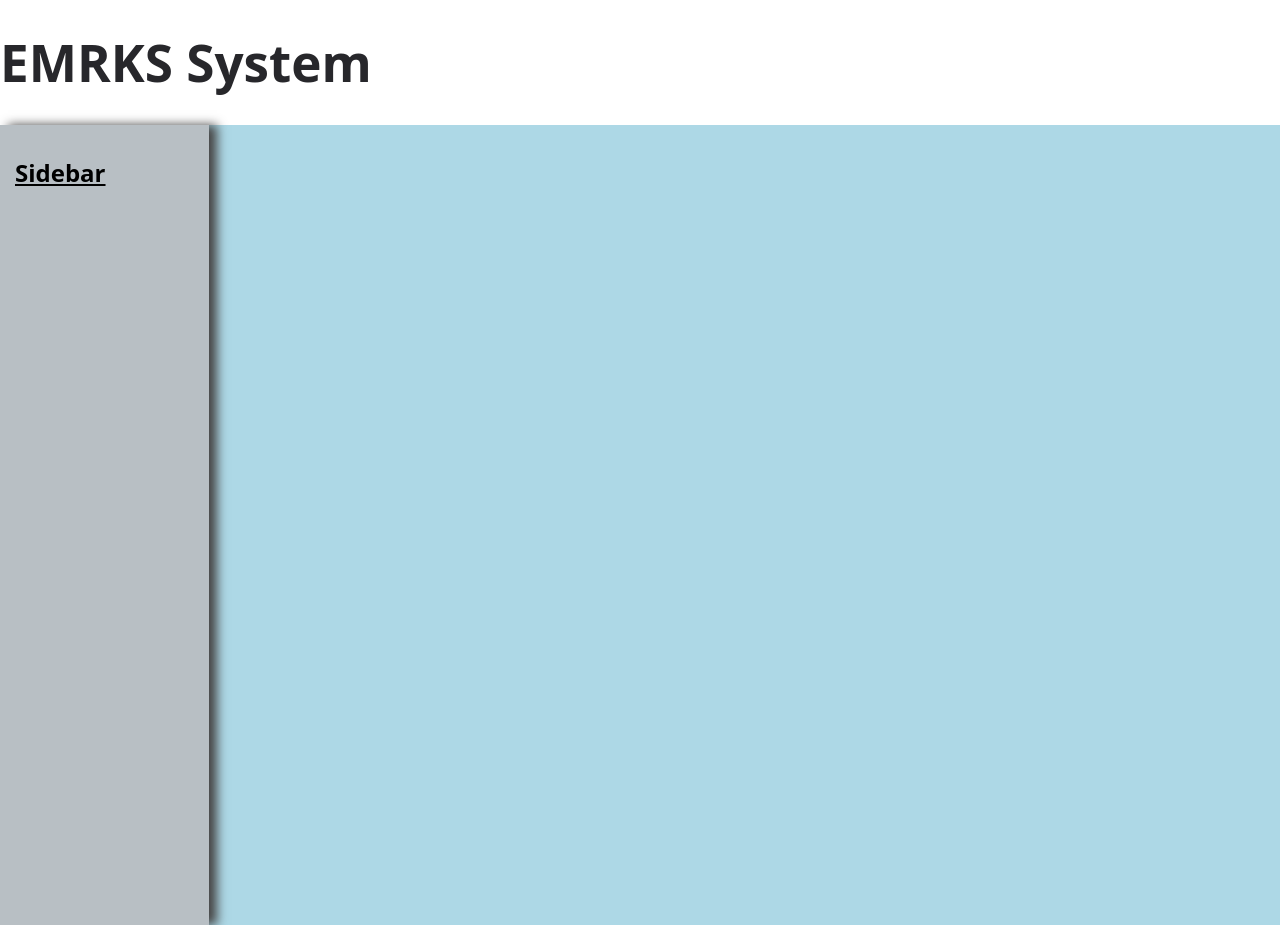
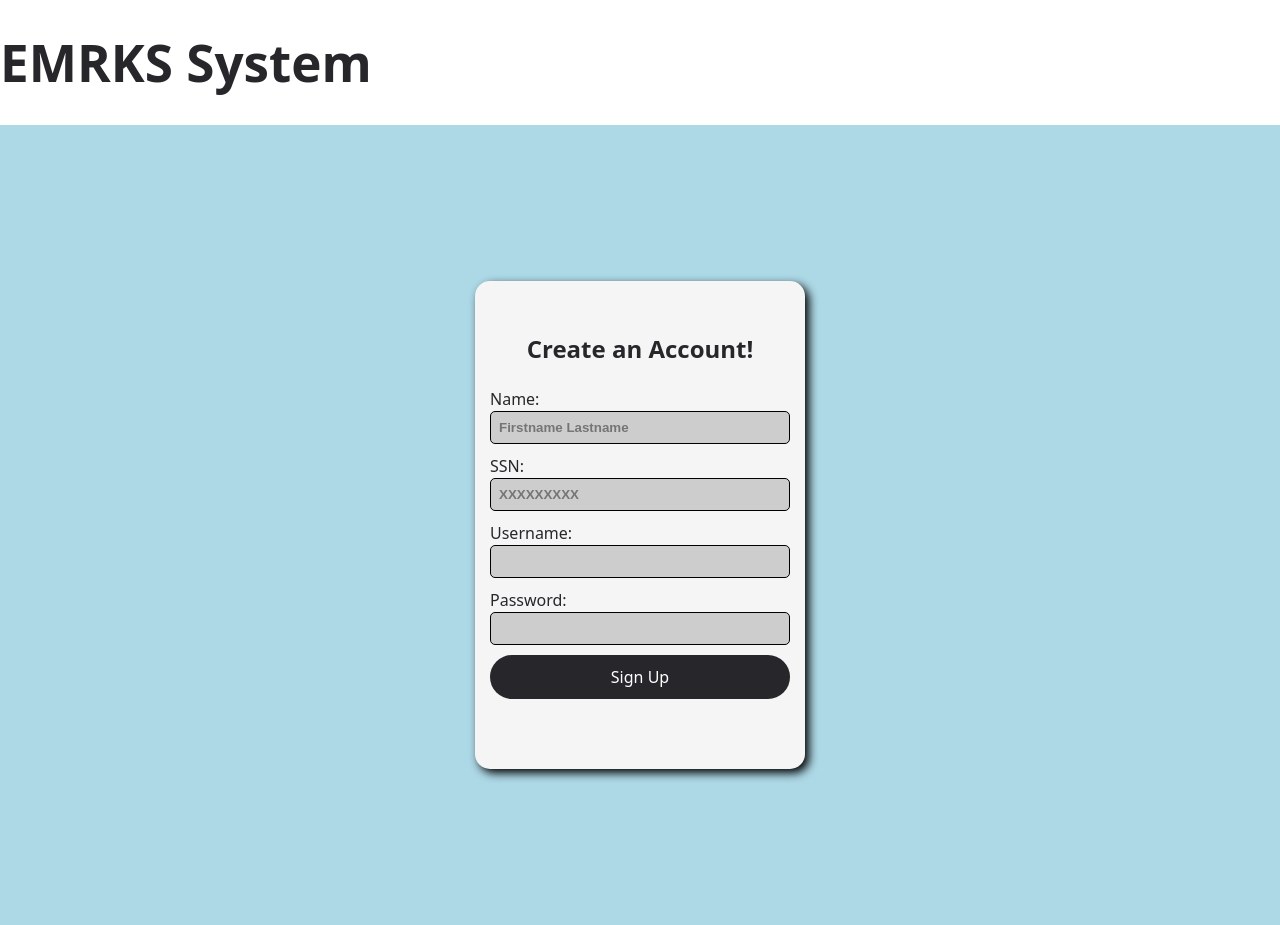
Before and after one commit to jbaremoney/emrks455, a React (Vite) app in the folder emrks455/client/: page / in a window 1280 px wide. Built offline with nearby package versions, Linux system fonts and the light colour scheme.

Commit message:
added create account page
Patient can create account if they dont have one.

```diff
--- a/emrks455/client/src/App.jsx
+++ b/emrks455/client/src/App.jsx
@@ -42,13 +42,15 @@ import TestDoctors from './pages/TestDoctors';
 import TestNotes from './pages/TestNotes';
 import TestPrescriptions from './pages/TestPrescriptions';
 import LoginPage from './pages/LoginPage'
+import CreateAccountPage from './pages/CreateAccountPage';
 import HomePage from './pages/HomePage'
+
 
 function App() {
   return (
-    <div >
+    <div>
       <h1>EMRKS System</h1>
-      <HomePage />
+      <CreateAccountPage />
     </div>
   );
 }
--- a/emrks455/client/src/index.css
+++ b/emrks455/client/src/index.css
@@ -39,18 +39,6 @@ h2 {
   color: #27272b;
 }
 
-.fixed-button {
-  border-radius: 8px;
-  border: 1px solid transparent;
-  padding: 0.6em 1.2em;
-  font-size: 1em;
-  font-weight: 500;
-  font-family: inherit;
-  color: #ffffff;
-  background-color: #1a1a1a;
-  cursor: pointer;
-  transition: border-color 0.25s;
-}
 
 button {
   border-radius: 8px;
@@ -94,14 +82,15 @@ button:focus-visible {
 #sidebar {
   display: flex;
   height: 100vh;
-  width: 250px;
+  width: 220px;
   justify-content: left;
   align-items: left;
-  background-color: #b8bfc4;
+  background-color: #aab0b4;
   position: relative;
   z-index: 1;
-  box-shadow: 8px 0px 10px rgb(70, 69, 69);
+  box-shadow: 3px 0px 10px rgb(62, 61, 61);
 }
+
 
 .textfield {
   color: #000000;
@@ -117,3 +106,16 @@ button:focus-visible {
   box-shadow: 4px 4px 10px black;
   padding: 30px 15px 70px 15px;
 }
+
+.fixed-button {
+  border-radius: 8px;
+  border: 1px solid transparent;
+  padding: 0.6em 1.2em;
+  font-size: 1em;
+  font-weight: 500;
+  font-family: inherit;
+  color: #ffffff;
+  background-color: #27272b;
+  cursor: pointer;
+  transition: border-color 0.25s;
+}
--- /dev/null
+++ b/emrks455/client/src/pages/CreateAccountPage.jsx
@@ -0,0 +1,58 @@
+import React, { useState } from 'react';
+
+function CreateAccountPage() {
+    const [name, setName] = useState('');
+    const [ssn, setSsn] = useState('');
+    const [username, setUsername] = useState('');
+    const [password, setPassword] = useState('');
+
+    const handleCreateAccount = (e) => {
+      e.preventDefault();
+      console.log('Creating account with:', { username, password });
+      // TODO: Send POST request to backend to create the account
+    };
+    return (
+        <div style={{ display: 'flex', height: '100vh', width: '100vw', justifyContent: 'center', alignItems: 'center', backgroundColor: 'lightblue' }}>
+          <form className = 'wrapper' onSubmit={handleCreateAccount} style={{ display: 'flex', flexDirection: 'column', width: '300px' }}>
+            <h2 style={{textAlign: 'center'}}> Create an Account!</h2>
+            <p style={{ color: '#27272b', margin: '0px'}}>Name:</p>
+            <input className='textfield'
+                type="text"
+                placeholder="Firstname Lastname"
+                value={name}
+                onChange={(e) => setName(e.target.value)}
+                required
+                style={{ marginBottom: '10px', padding: '8px' }}
+            />
+            <p style={{ color: '#27272b', margin: '0px'}}>SSN:</p>
+            <input className='textfield'
+                type="password"
+                placeholder="XXXXXXXXX"
+                value={ssn}
+                onChange={(e) => setSsn(e.target.value)}
+                required
+                style={{ marginBottom: '10px', padding: '8px' }}
+            />
+            <p style={{ color: '#27272b', margin: '0px'}}>Username:</p>
+            <input className='textfield'
+                type="text"
+                value={username}
+                onChange={(e) => setUsername(e.target.value)}
+                required
+                style={{ marginBottom: '10px', padding: '8px' }}
+            />
+            <p style={{ color: '#27272b', margin: '0px'}}>Password:</p>
+            <input className='textfield'
+                type="password"
+                value={password}
+                onChange={(e) => setPassword(e.target.value)}
+                required
+                style={{ marginBottom: '10px', padding: '8px' }}
+            />
+            <button class="fixed-button" type="submit" style={{ padding: '10px', borderRadius: '25px' }}>Sign Up</button>
+          </form>
+        </div>
+    )
+}
+
+export default CreateAccountPage;
--- a/emrks455/client/src/pages/HomePage.jsx
+++ b/emrks455/client/src/pages/HomePage.jsx
@@ -1,21 +1,52 @@
-import React, { useState } from 'react';
-import { Calendar, momentLocalizer } from 'react-big-calendar';
-import { parse, startOfWeek, getDay } from 'date-fns';
+import React from 'react';
+import { Calendar, dateFnsLocalizer } from 'react-big-calendar';
+import format from 'date-fns/format';
+import parse from 'date-fns/parse';
+import startOfWeek from 'date-fns/startOfWeek';
+import getDay from 'date-fns/getDay';
+import enUS from 'date-fns/locale/en-US';
 import 'react-big-calendar/lib/css/react-big-calendar.css';
+
+const locales = {
+  'en-US': enUS,
+};
+
+const localizer = dateFnsLocalizer({
+  format,
+  parse,
+  startOfWeek,
+  getDay,
+  locales,
+});
+
+const events = [
+  {
+    title: 'Test Appointment',
+    start: new Date(2025, 4, 2, 10, 0),
+    end: new Date(2025, 4, 2, 11, 0),
+  },
+];
 
 function HomePage() {
   return (
-    <div style={{ display: 'flex', height: '100vh', width: '100vw', justifyContent: 'left', alignItems: 'left',}}>
-      <div id="sidebar" style={{}}>
-        <h2 style={{padding: '10px 10px 10px 15px', color:'black', textDecorationLine: 'underline'}}>Sidebar</h2>
+    <div style={{ display: 'flex', height: '100vh', width: '100vw' }}>
+      <div id="sidebar" >
+        <h2 style={{ padding: '10px 10px 10px 15px', color: '#27272b', textDecorationLine: 'underline'}}> Sidebar </h2>
       </div>
 
-      <div style={{ display: 'flex', height: '100vh', width: '100vw', justifyContent: 'center', alignItems: 'center', backgroundColor: 'lightblue' }}>
-
+      <div style={{flex: 1, backgroundColor: 'lightblue', padding: '20px', overflowY: 'auto' }}>
+        <h1 style={{ padding: "0 0 0 20px",color: '#27272b' }}>Calendar</h1>
+        <Calendar
+          localizer={localizer}
+          events={events}
+          startAccessor="start"
+          endAccessor="end"
+          views={['month', 'week', 'day', 'agenda']}
+          defaultView="month"
+          style={{ height: 600, margin: '10px 10px 10px 20px', backgroundColor: 'white', color:"gray", borderRadius: '8px' }}
+        />
       </div>
-
     </div>
-
   );
 }
 
--- a/emrks455/client/src/pages/LoginPage.jsx
+++ b/emrks455/client/src/pages/LoginPage.jsx
@@ -50,6 +50,15 @@ function LoginPage() {
             style={{ marginBottom: '10px', padding: '8px' }}
           />
           <button class="fixed-button" type="submit" style={{ padding: '10px', borderRadius: '25px' }}>Login</button>
+          {role === 'patient' && (
+            <div style={{ marginTop: '30px', textAlign: 'center' }}>
+              <hr></hr>
+              <span style={{ color: "#27272b"}}>Don't have an account? </span>
+              <a style={{ color: '#0077cc', textDecoration: 'underline', cursor: 'pointer' }}>
+                Create one here
+              </a>
+            </div>
+          )}
         </form>
       )}
     </div>
@@ -57,11 +66,3 @@ function LoginPage() {
 }
 
 export default LoginPage;
-
-
-
-  /* NOTES --
-  login as patient or doctor -- either have two buttons one for doctor one for patient or ask first
-
-
-  */
```
